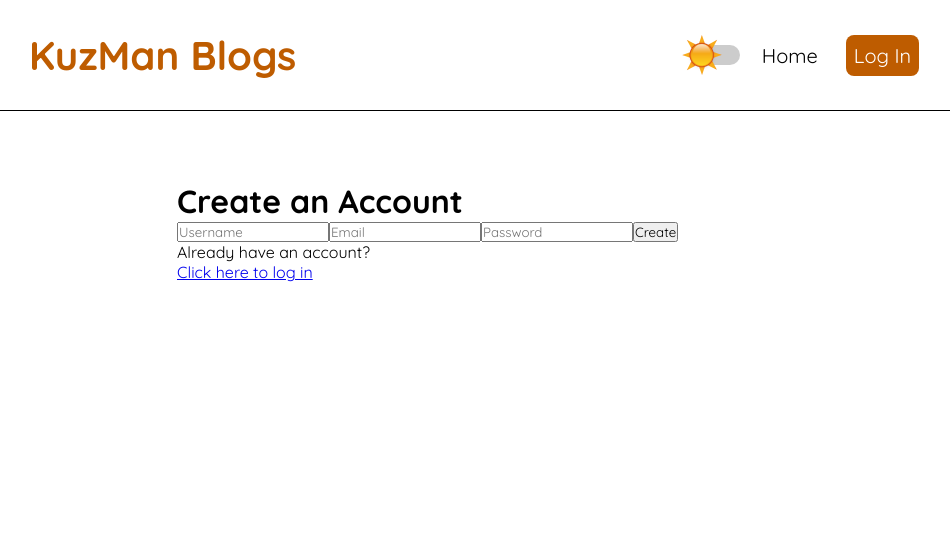
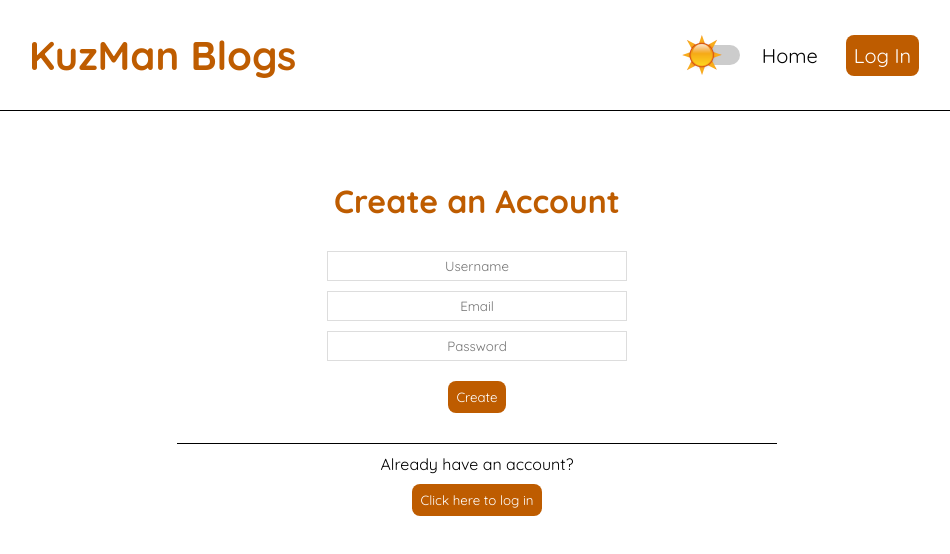
Before and after one commit to KuzManPro/KuzMan-Blogs, a React (Create React App) app: page /signup in a window 1280 px wide. Shown: the top 554 px of the page, without its empty margins (163-1113 px from the left). Built offline with nearby package versions, Linux system fonts and the light colour scheme; no server answers.

Commit message:
Firestore Fully Implemented

```diff
--- a/src/components/auth/LogIn.js
+++ b/src/components/auth/LogIn.js
@@ -40,9 +40,9 @@ const LogIn = () => {
         ></input>
         <button type="submit">Log In</button>
       </form>
-      <p>Don't have an account?</p>
+      <p className="no-account">Don't have an account?</p>
       <Link to="/signup">
-        <p>Click here to create one</p>
+        <button>Click here to create one</button>
       </Link>
     </div>
   );
--- a/src/components/auth/SignUp.js
+++ b/src/components/auth/SignUp.js
@@ -69,9 +69,9 @@ const SignUp = () => {
         <button type="submit">Create</button>
         {/* <button onClick={signInWithGoogle}>Log In With Google</button> */}
       </form>
-      <p>Already have an account?</p>
+      <p className="no-account">Already have an account?</p>
       <Link to="/login">
-        <p>Click here to log in</p>
+        <button>Click here to log in</button>
       </Link>
     </div>
   );
--- a/src/index.css
+++ b/src/index.css
@@ -182,6 +182,50 @@
   color: #000;
 }
 
+/* log in */
+.sign-in-container {
+  text-align: center;
+}
+.sign-in-container h1 {
+  color: #be5c00;
+  margin-bottom: 30px;
+}
+.sign-in-container input {
+  text-align: center;
+}
+.sign-in-container input,
+.sign-in-container select {
+  display: flex;
+  align-items: center;
+  width: 50%;
+  padding: 6px 10px;
+  margin: 10px auto;
+  border: 1px solid #ddd;
+  box-sizing: border-box;
+}
+.sign-in-container button {
+  background: #be5c00;
+  color: #fff;
+  margin: 10px;
+  margin-bottom: 20px;
+  border: 0;
+  padding: 8px;
+  border-radius: 8px;
+  cursor: pointer;
+}
+.sign-in-container button:hover {
+  color: #000;
+}
+.sign-in-container p {
+  margin-top: 10px;
+  padding-top: 10px;
+  border-top: 1px solid #000;
+}
+#dark .sign-in-container p {
+  color: #fff;
+  border-top: 1px solid #be5c00;
+}
+
 /* page not found */
 .not-found h2 {
   font-size: 40px;
```
